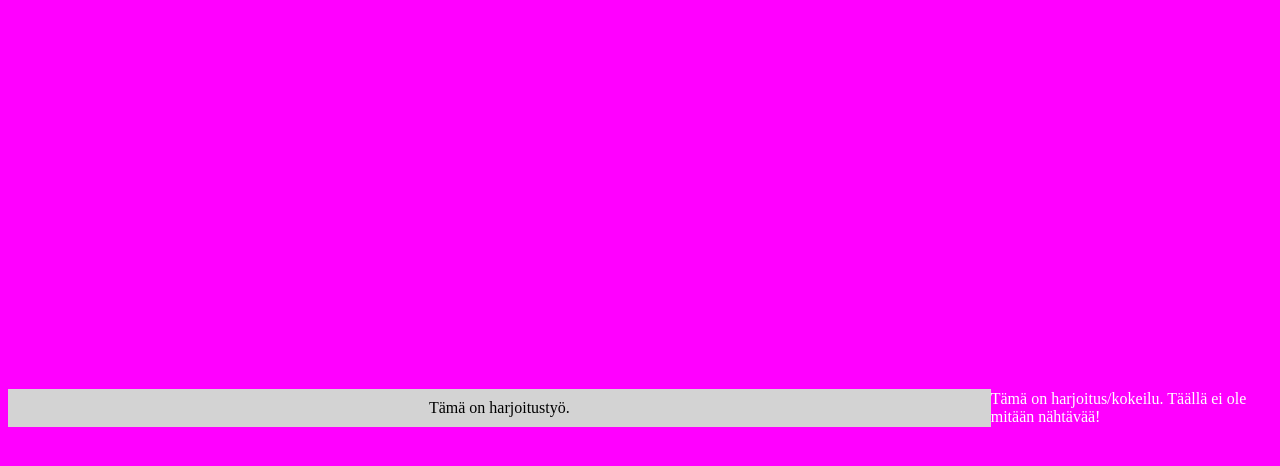
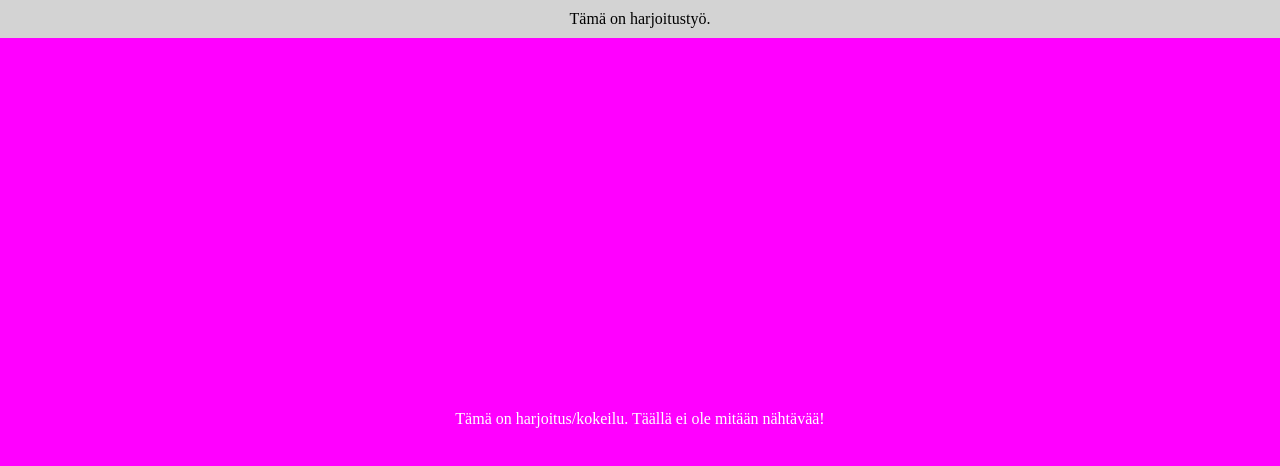
Before and after one commit to vartoiale/github-pages-harjoitus, a plain HTML site: page docs/index.html in a window 1280 px wide. Drawn offline with Linux system fonts and the light colour scheme.

Commit message:
fix: flexbox layout

```diff
--- a/docs/index.html
+++ b/docs/index.html
@@ -1,36 +1,9 @@
 <html>
   <head>
-    <style>
-      body {
-        background-color: magenta;
-        min-height: 100vh;
-
-        display: flex;
-        justify-content: center;
-        align-items: center;
-      }
-
-      header {
-        display: flex;
-        justify-content: center;
-        align-items: center;
-        width: 100%;
-        padding: 10px;
-        background-color: lightgray;
-        color: black;
-      }
-
-      .ilmoitus {
-        display: flex;
-        justify-content: center;
-        align-items: center;
-        color: white;
-      }
-    </style>
+    <link href="tyylit.css" rel="stylesheet"/>
   </head>
 
   <body>
-
     <header>
       Tämä on harjoitustyö.
     </header>
--- /dev/null
+++ b/docs/tyylit.css
@@ -0,0 +1,27 @@
+body {
+    background-color: magenta;
+    min-height: 100vh;
+
+    display: flex;
+    flex-direction: column;
+    align-items: center;
+    margin: 0;
+}
+
+header {
+    display: flex;
+    justify-content: center;
+    align-items: center;
+    width: 100%;
+    padding: 10px;
+    background-color: lightgray;
+    color: black;
+}
+
+.ilmoitus {
+    display: flex;
+    justify-content: center;
+    align-items: center;
+    color: white;
+    flex: 1;
+}
```
